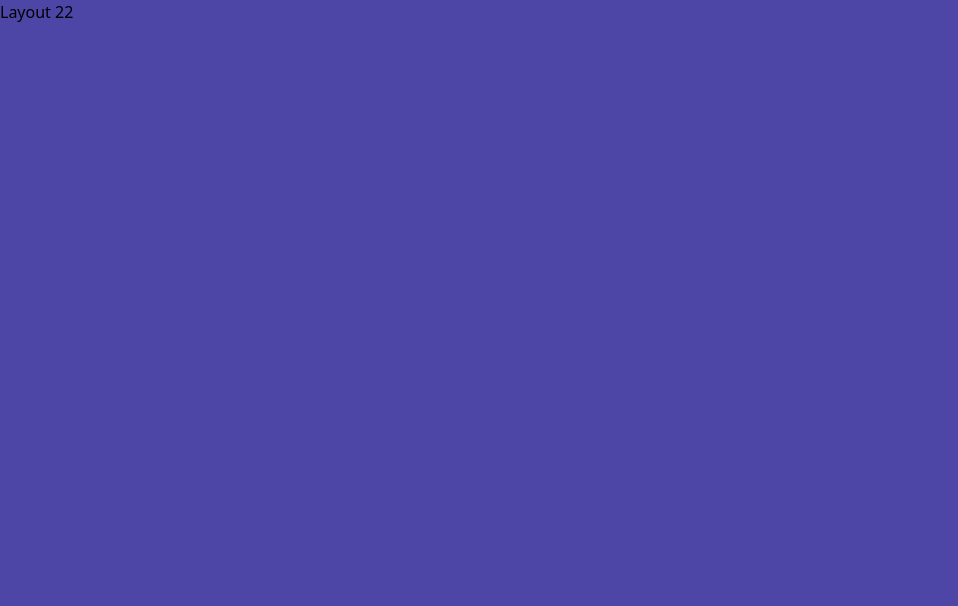
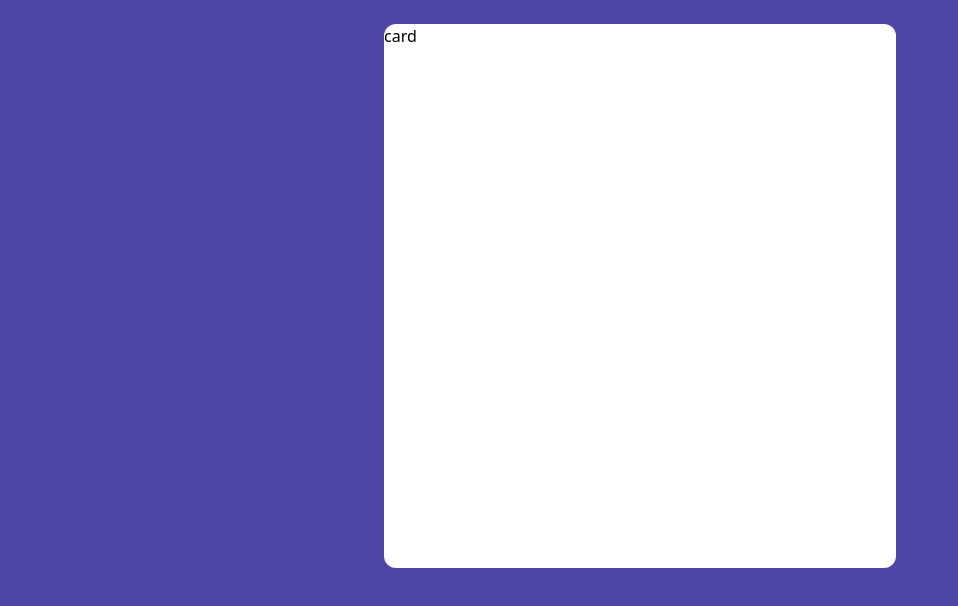
Before and after one commit to nasir-001/100-components, a Vue app: page /layout22 in a window 1280 px wide. Shown: the top 606 px of the page, without its empty margins (0-958 px from the left). Built offline with nearby package versions, Linux system fonts and the light colour scheme; the HTML template or start-up script is replaced by a standard one.

Commit message:
design and center the card

```diff
--- a/src/views/Layout22.vue
+++ b/src/views/Layout22.vue
@@ -1,6 +1,8 @@
 <template>
   <div class="bg-layout22backgroundColor h-screen">
-    Layout 22
+    <div class="bg-white w-124 h-130 rounded-xl top-6 sticky mx-auto">
+      card
+    </div>
   </div>
 </template>
 
```
